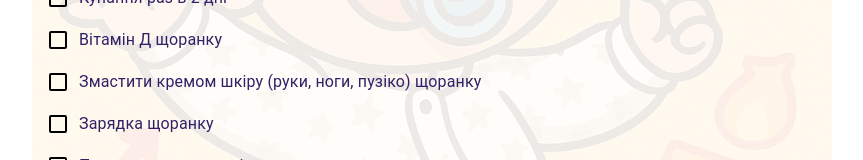
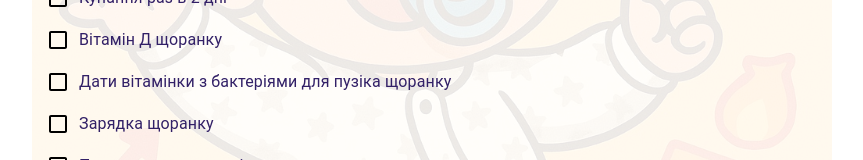
Before and after one commit to Oleksandr58/happy-child, a React (Vite) app: page / in a window 1280 px wide. Shown: the part 536-696 px from the top of the page, without its empty margins (208-1071 px from the left). Built offline with nearby package versions, Linux system fonts and the light colour scheme.

Commit message:
Update regular actions

```diff
--- a/src/data/regularActions.ts
+++ b/src/data/regularActions.ts
@@ -1,4 +1,4 @@
-import { action } from '../types/action';
+import { action } from "../types/action";
 
 const washEyes = {
   id: "washEyes",
@@ -32,12 +32,12 @@ const vitamidK = {
   startDate: "02.05.2025",
 };
 
-const bodyLotion = {
-  id: "bodyLotion",
+const bakteriiaVitamin = {
+  id: "bakteriiaVitamin",
   types: ["щоранку"],
-  name: "Змастити кремом шкіру (руки, ноги, пузіко)",
+  name: "Дати вітамінки з бактеріями для пузіка",
   period: 1,
-  startDate: "02.05.2025",
+  startDate: "08.05.2025",
 };
 
 const training = {
@@ -85,7 +85,7 @@ const REGULAR_ACTIONS: action[] = [
   washFullBody,
   vitamidD,
   vitamidK,
-  bodyLotion,
+  bakteriiaVitamin,
   training,
   swapBelly,
   manageBelly,
```
